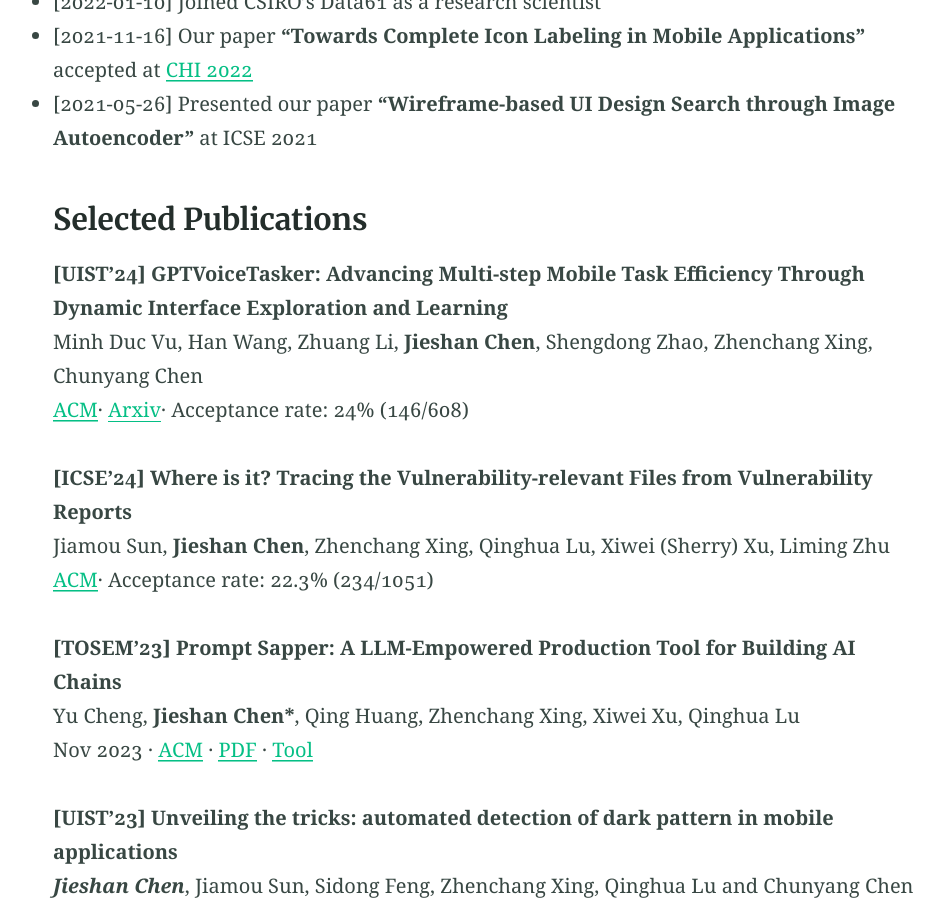
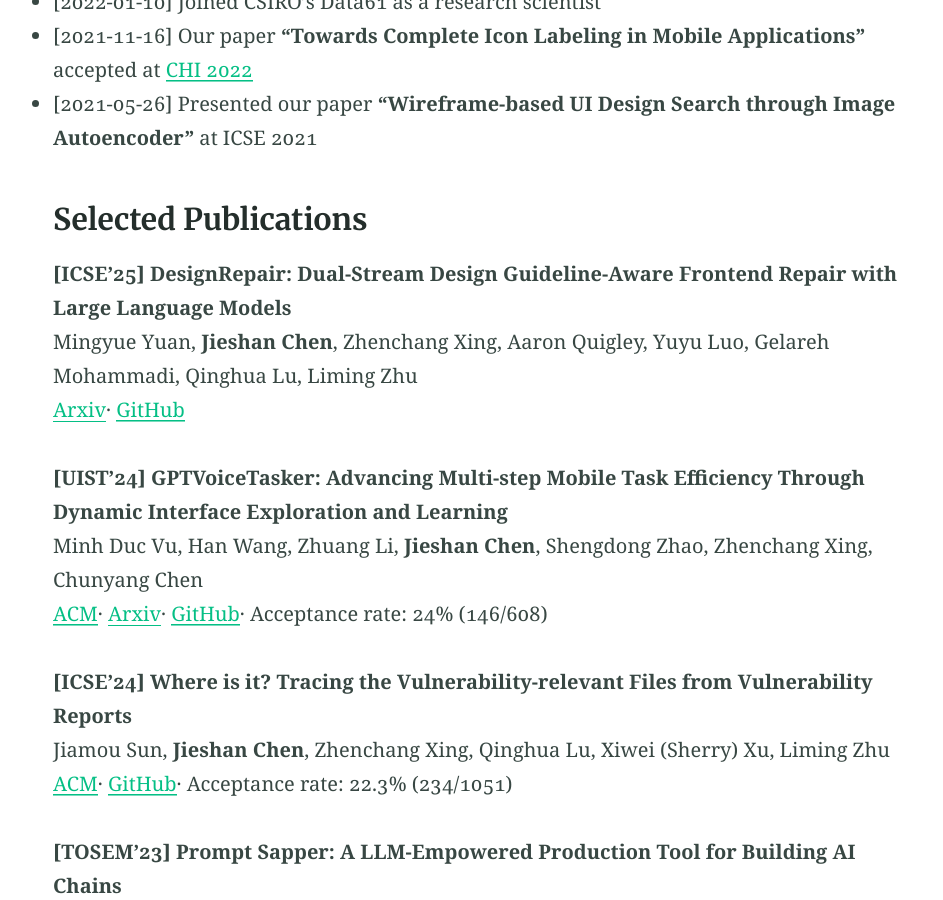
Before and after one commit to chenjshnn/chenjshnn.github.io, a Jekyll site: the page built from index.md, in a window 1280 px wide and 900 px high, scrolled down 1754 px. Shown: the whole window, without its empty margins (155-1098 px from the left). Built offline with Jekyll 4.4.1, drawn with Linux system fonts in a browser that asks for light colours; some of the changed text lies outside the part shown.

Commit message:
Update index.md

```diff
--- a/index.md
+++ b/index.md
@@ -41,29 +41,33 @@ Jieshan has published many papers at top-tier CORE A* ranked conferences/journal
 
 
 ### Selected Publications
+**[ICSE'25] DesignRepair: Dual-Stream Design Guideline-Aware Frontend Repair with Large Language Models** <br />
+Mingyue Yuan, **Jieshan Chen**, Zhenchang Xing, Aaron Quigley, Yuyu Luo, Gelareh Mohammadi, Qinghua Lu, Liming Zhu <br />
+[Arxiv](https://arxiv.org/pdf/2411.01606)· [GitHub](https://github.com/UGAIForge/DesignRepair2024)
+
 **[UIST'24] GPTVoiceTasker: Advancing Multi-step Mobile Task Efficiency Through Dynamic Interface Exploration and Learning** <br />
 Minh Duc Vu, Han Wang, Zhuang Li, **Jieshan Chen**, Shengdong Zhao, Zhenchang Xing, Chunyang Chen  <br />
-[ACM](https://dl.acm.org/doi/10.1145/3654777.3676356)· [Arxiv](https://arxiv.org/pdf/2401.14268)· Acceptance rate: 24% (146/608)
+[ACM](https://dl.acm.org/doi/10.1145/3654777.3676356)· [Arxiv](https://arxiv.org/pdf/2401.14268)· [GitHub](https://github.com/vuminhduc796/GPTVoiceTasker)· Acceptance rate: 24% (146/608)
 
 **[ICSE'24] Where is it? Tracing the Vulnerability-relevant Files from Vulnerability Reports** <br />
 Jiamou Sun, **Jieshan Chen**, Zhenchang Xing, Qinghua Lu, Xiwei (Sherry) Xu, Liming Zhu <br />
-[ACM](https://dl.acm.org/doi/10.1145/3597503.3639202)· Acceptance rate: 22.3% (234/1051)
+[ACM](https://dl.acm.org/doi/10.1145/3597503.3639202)· [GitHub](https://github.com/anonymous-77400046/vulnerability_file_trace)· Acceptance rate: 22.3% (234/1051)
 
 **[TOSEM'23] Prompt Sapper: A LLM-Empowered Production Tool for Building AI Chains** <br />
 Yu Cheng, **Jieshan Chen\***, Qing Huang, Zhenchang Xing, Xiwei Xu, Qinghua Lu <br />
-Nov 2023 · [ACM](https://dl.acm.org/doi/10.1145/3638247) · [PDF](https://arxiv.org/pdf/2306.12028) · [Tool](https://www.aichain.online/)
+Nov 2023 · [ACM](https://dl.acm.org/doi/10.1145/3638247) · [ArXiv](https://arxiv.org/pdf/2306.12028) · [Tool](https://www.aichain.online/)
 
 **[UIST'23] Unveiling the tricks: automated detection of dark pattern in mobile applications** <br />
 ***Jieshan Chen***, Jiamou Sun, Sidong Feng, Zhenchang Xing, Qinghua Lu and Chunyang Chen <br />
-[ACM](https://dl.acm.org/doi/10.1145/3586183.3606783) · [PDF](https://arxiv.org/pdf/2308.05898.pdf)  · [Talk](https://m.youtube.com/watch?v=PkXHuPkatpk&t=16167s) · [Dataset](https://zenodo.org/records/8126443) · [Code](https://github.com/chenjshnn/UIST23-UIGuard) · Acceptance Rate 25% (121/483)
+[ACM](https://dl.acm.org/doi/10.1145/3586183.3606783) · [ArXiv](https://arxiv.org/pdf/2308.05898.pdf)  · [Talk](https://m.youtube.com/watch?v=PkXHuPkatpk&t=16167s) · [Dataset](https://zenodo.org/records/8126443) · [Code](https://github.com/chenjshnn/UIST23-UIGuard) · Acceptance Rate 25% (121/483)
 
 **[ASE'23] Let's Chat to Find the APIs: Connecting Human, LLM and Knowledge Graph through AI Chain** <br />
 Qing Huang, Zhenyu Wan, Zhenchang Xing, Changjing Wang, **Jieshan Chen**, Xiwei Xu, Qinghua Lu <br />
-[Official Page](https://ieeexplore.ieee.org/stamp/stamp.jsp?arnumber=10298399) · Acceptance Rate 20.3% (134/661)
+[IEEE](https://ieeexplore.ieee.org/stamp/stamp.jsp?arnumber=10298399) · Acceptance Rate 20.3% (134/661)
 
 **[Preprint] Towards Real Smart Apps: Investigating Human-AI Interactions in Smartphone On-Device AI Apps** <br />
 Jason Ching Yuen Siu, **Jieshan Chen\***, Yujin Huang, Zhenchang Xing, Chunyang Chen <br />
-July 2023 · [PDF](https://arxiv.org/abs/2307.00756)
+July 2023 · [ArXiv](https://arxiv.org/abs/2307.00756)
 
 **[Preprint] Extracting Replayable Interactions from Videos of Mobile App Usage** <br />
 **Jieshan Chen**, Amanda Swearngin, Jason Wu, Titus Barik, Jeffrey Nichols and Xiaoyi Zhang <br />
@@ -94,7 +98,7 @@ Guibin Chen, Deheng Ye, Zhenchang Xing, ***Jieshan Chen***, and Erik Cambria. <b
 
 ### Service
 **Chair** <br />
-· ACM Conference on Computer and Communications Security (CCS’24 – LAMPS Workshop  https://lamps-ccs.com/)
+· ACM Conference on Computer and Communications Security ([CCS’24 – LAMPS Workshop](https://lamps-ccs.com/))
 
 **Program Committee** <br />
 · ACM international conference on AI Foundation Models and Software Engineering ([FORGE'25-Data and Benchmarking](https://conf.researchr.org/committee/forge-2025/forge-2025-benchmarking-organization-committee))
```
